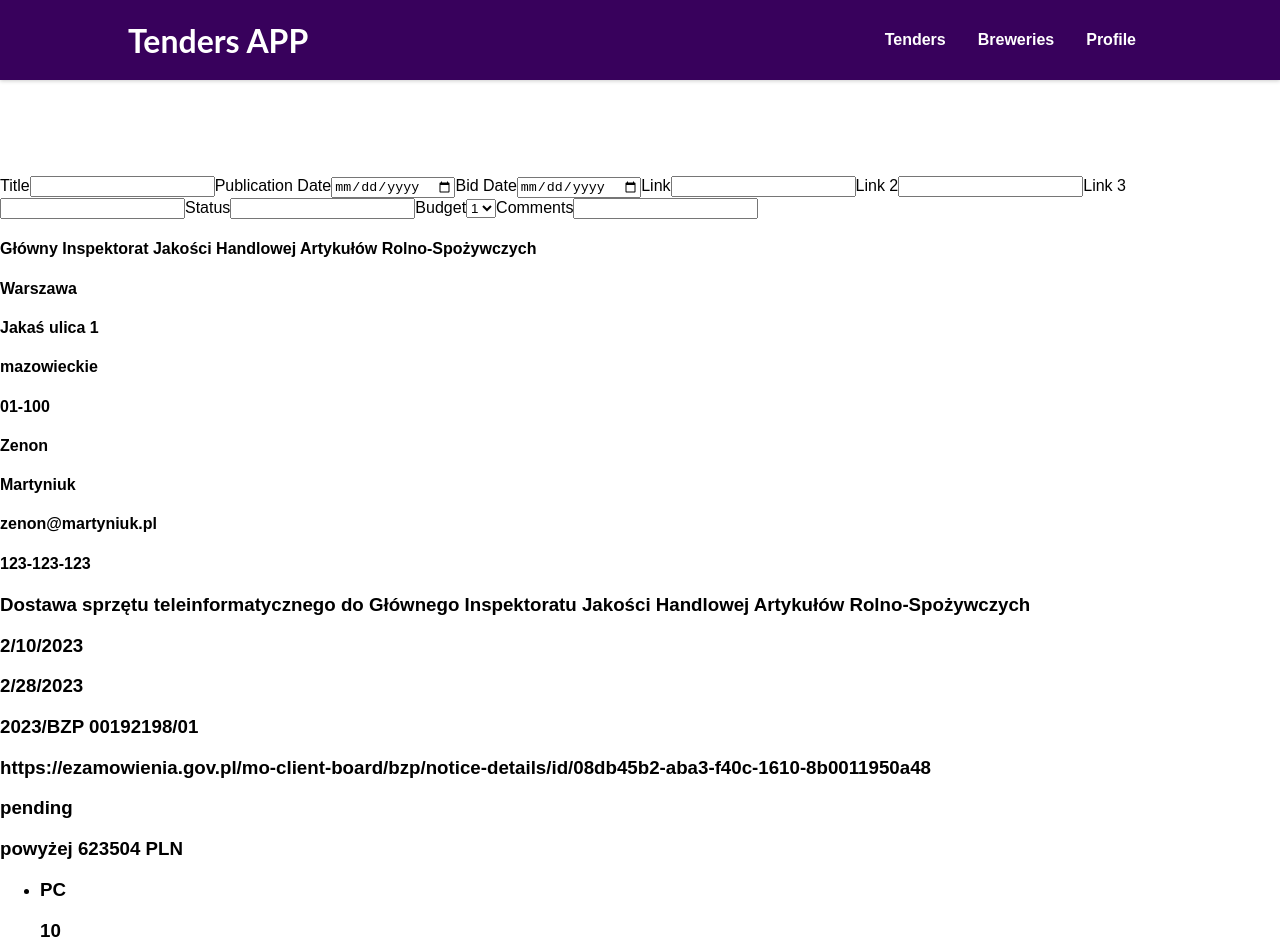
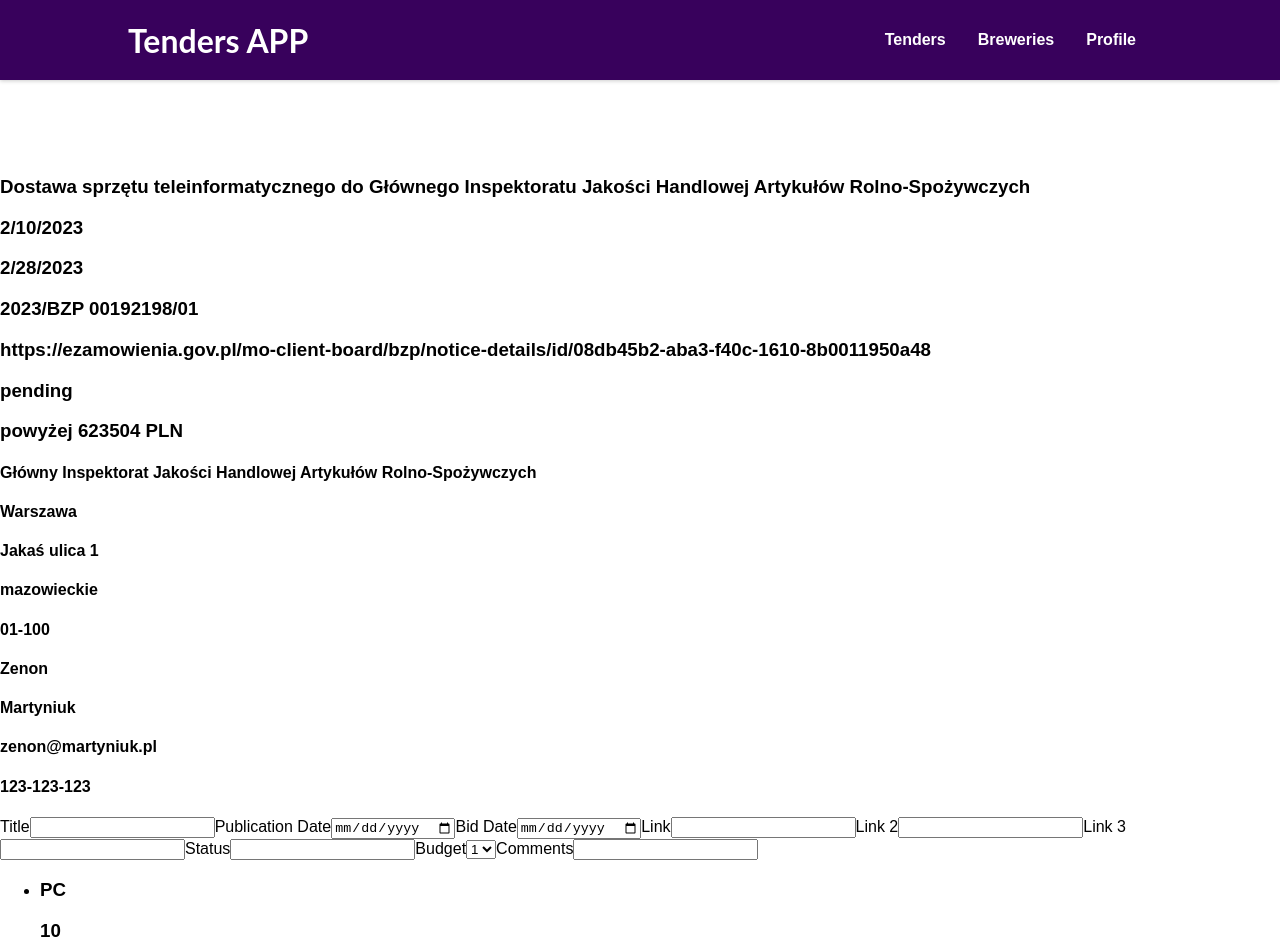
Before and after one commit to JankesMateusz/tendersApp-front, a React (Create React App) app: page /tenders in a window 1280 px wide. Shown: the top 952 px of the page. Built offline with nearby package versions, Linux system fonts and the light colour scheme.

Commit message:
tender editor html adjusted, css file added

```diff
--- a/src/Pages/TenderEditor.tsx
+++ b/src/Pages/TenderEditor.tsx
@@ -6,7 +6,9 @@ import PurchaserM from "../Models/PurchaserModel";
 import Purchaser from "../Components/Purchaser";
 import PersonOfContactM from "../Models/PersonOfContactModel";
 import PersonOfContact from "../Components/PersonOfContact";
-import NewTenderItem from "../Components/NewTenderItem"
+import NewTenderItem from "../Components/NewTenderItem";
+
+import classes from "./TenderEditor.module.css";
 
 const TenderEditor = () => {
   let poc: PersonOfContactM = {
@@ -16,17 +18,18 @@ const TenderEditor = () => {
     email: "zenon@martyniuk.pl",
     email2: null,
     phoneNumber: "123-123-123",
-    fax: null
-  }
+    fax: null,
+  };
 
   let purchaser: PurchaserM = {
     id: 1,
-    officialName: "Główny Inspektorat Jakości Handlowej Artykułów Rolno-Spożywczych",
+    officialName:
+      "Główny Inspektorat Jakości Handlowej Artykułów Rolno-Spożywczych",
     city: "Warszawa",
     address: "Jakaś ulica 1",
     province: "mazowieckie",
-    zipCode: "01-100"
-  }
+    zipCode: "01-100",
+  };
 
   let tender: TenderM = {
     id: 1,
@@ -70,23 +73,27 @@ const TenderEditor = () => {
 
   return (
     <div>
-      <div>
-        <NewTenderItem/>
-      </div>
-      <span>
-        <Purchaser purchaser={purchaser}/>
-      </span>
-      <span>
-        <PersonOfContact contact={poc}/>
-      </span>
-      <span>
+      <section className={classes.tenderInfo}>
         <Tender tender={tender} />
-      </span>
-      <span>
-        <TenderItems items={items} />
-      </span>
+      </section>
+      <section className={classes.purchaserInfo}>
+        <div className={classes.purchaser}>
+          <Purchaser purchaser={purchaser} />
+        </div>
+        <div className={classes.person}>
+          <PersonOfContact contact={poc} />
+        </div>
+      </section>
+      <section className={classes.tenderItems}>
+        <div className={classes.newItemForm}>
+          <NewTenderItem />
+        </div>
+        <div className={classes.tenderItemsList}>
+          <TenderItems items={items} />
+        </div>
+      </section>
     </div>
-  )
-}
+  );
+};
 
 export default TenderEditor;
```
Also changed, not shown: src/Pages/TenderEditor.module.css (added).
